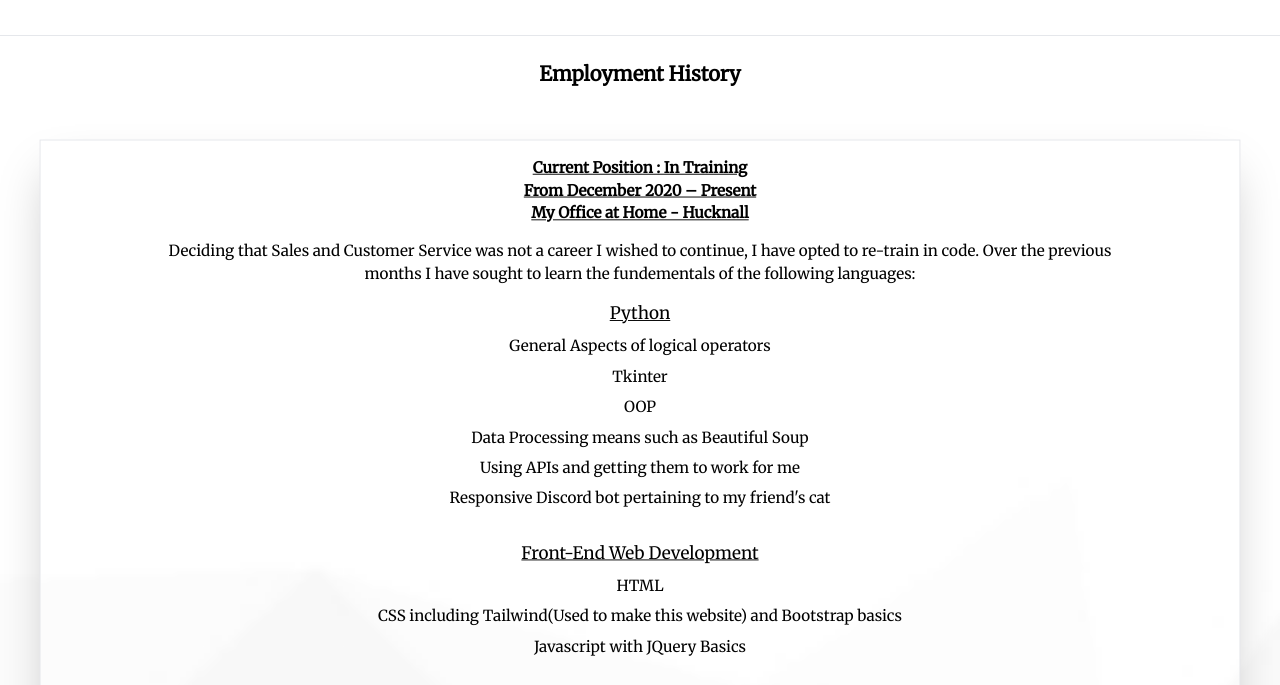
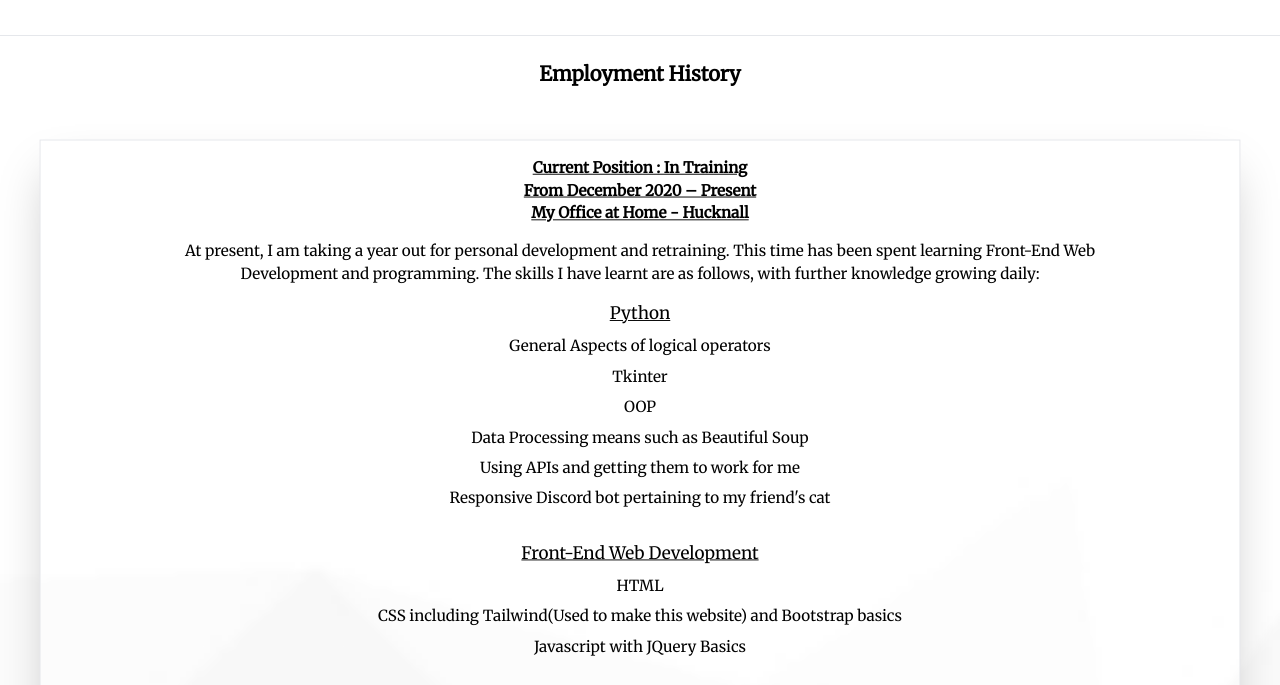
Before and after one commit to alexanderjamesfrancis/Alexs-Online-CV, a website: page employment-history.html in a window 1280 px wide. Shown: the part 109-794 px from the top of the page. Drawn offline with Linux system fonts and the light colour scheme.

Commit message:
Revised Emp-History

```diff
--- a/employment-history.html
+++ b/employment-history.html
@@ -64,7 +64,8 @@
 
               </div>
 
-                <p class="mb-4">Deciding that Sales and Customer Service was not a career I wished to continue, I have opted to re-train in code. Over the previous months I have sought to learn the fundementals of the following languages:</p>
+                <p class="mb-4">At present, I am taking a year out for personal development and retraining. This time has been spent learning Front-End Web Development and programming. The skills I have learnt are as follows, with further knowledge growing daily:
+                </p>
             <!--Info container-->
               <div class="space-y-8">
                 <div class="space-y-2">
```
